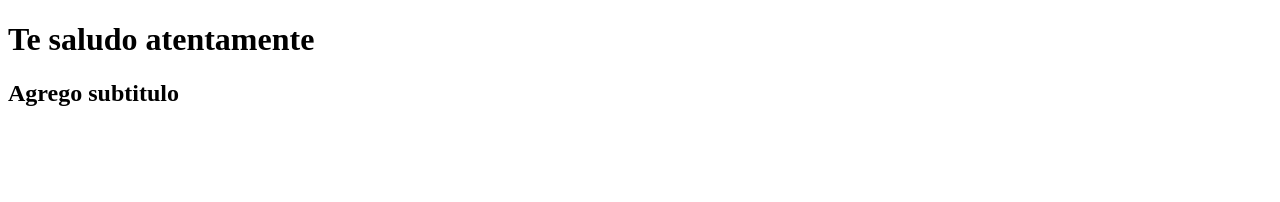
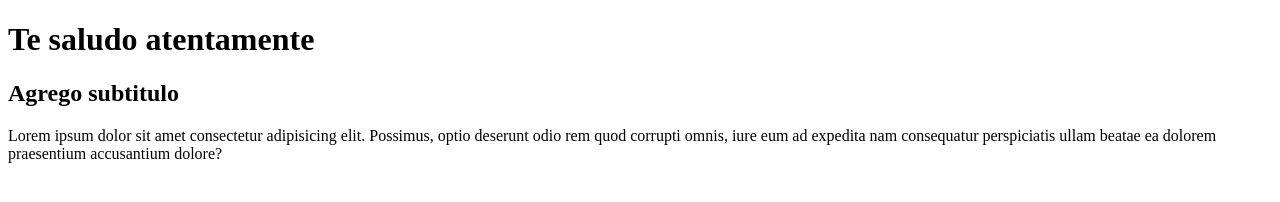
Before and after one commit to aguslopezdev/Programacion-avanzada2022, a plain HTML site: page index.html in a window 1280 px wide. Drawn offline with Linux system fonts and the light colour scheme.

Commit message:
Agregué un párrafo

```diff
--- a/index.html
+++ b/index.html
@@ -9,5 +9,6 @@
 <body>
     <h1>Te saludo atentamente</h1>
     <h2>Agrego subtitulo</h2>
+    <p>Lorem ipsum dolor sit amet consectetur adipisicing elit. Possimus, optio deserunt odio rem quod corrupti omnis, iure eum ad expedita nam consequatur perspiciatis ullam beatae ea dolorem praesentium accusantium dolore?</p>
 </body>
 </html>
```
